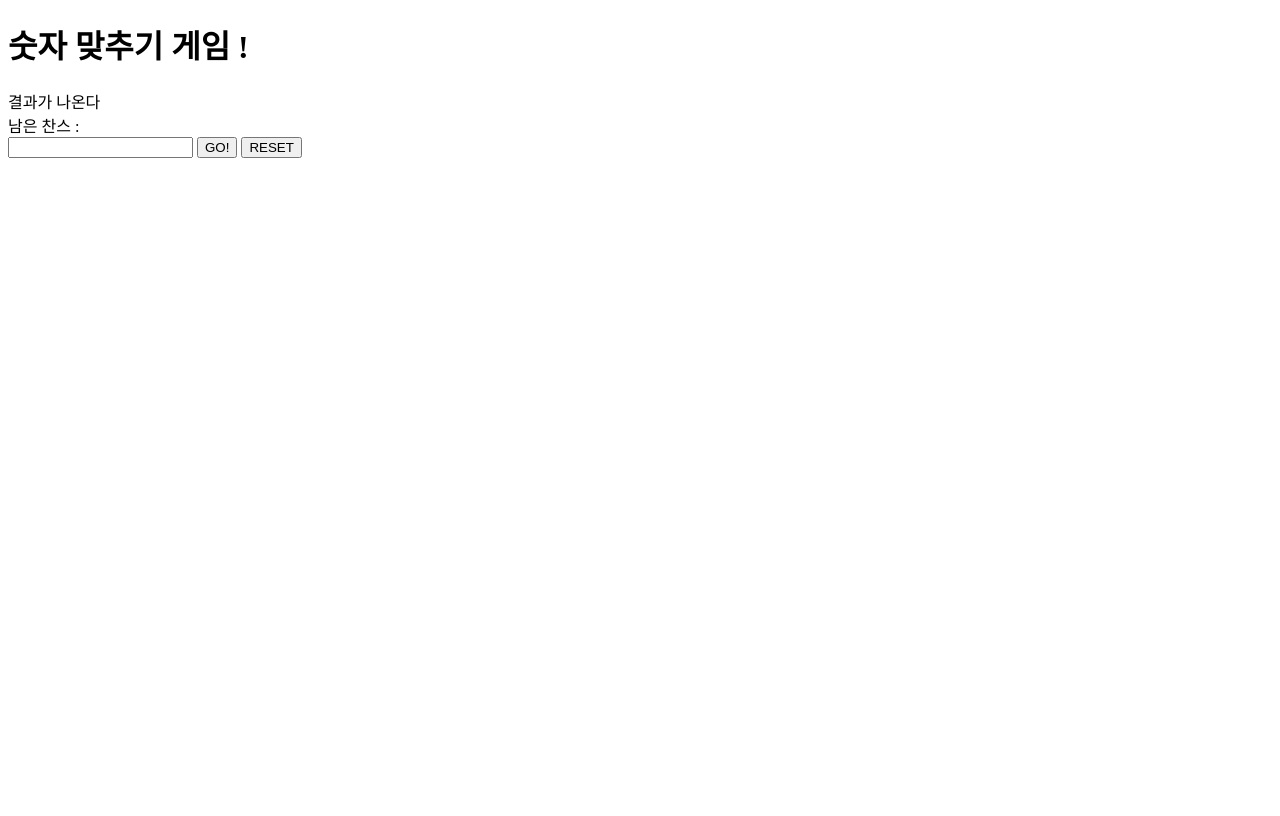
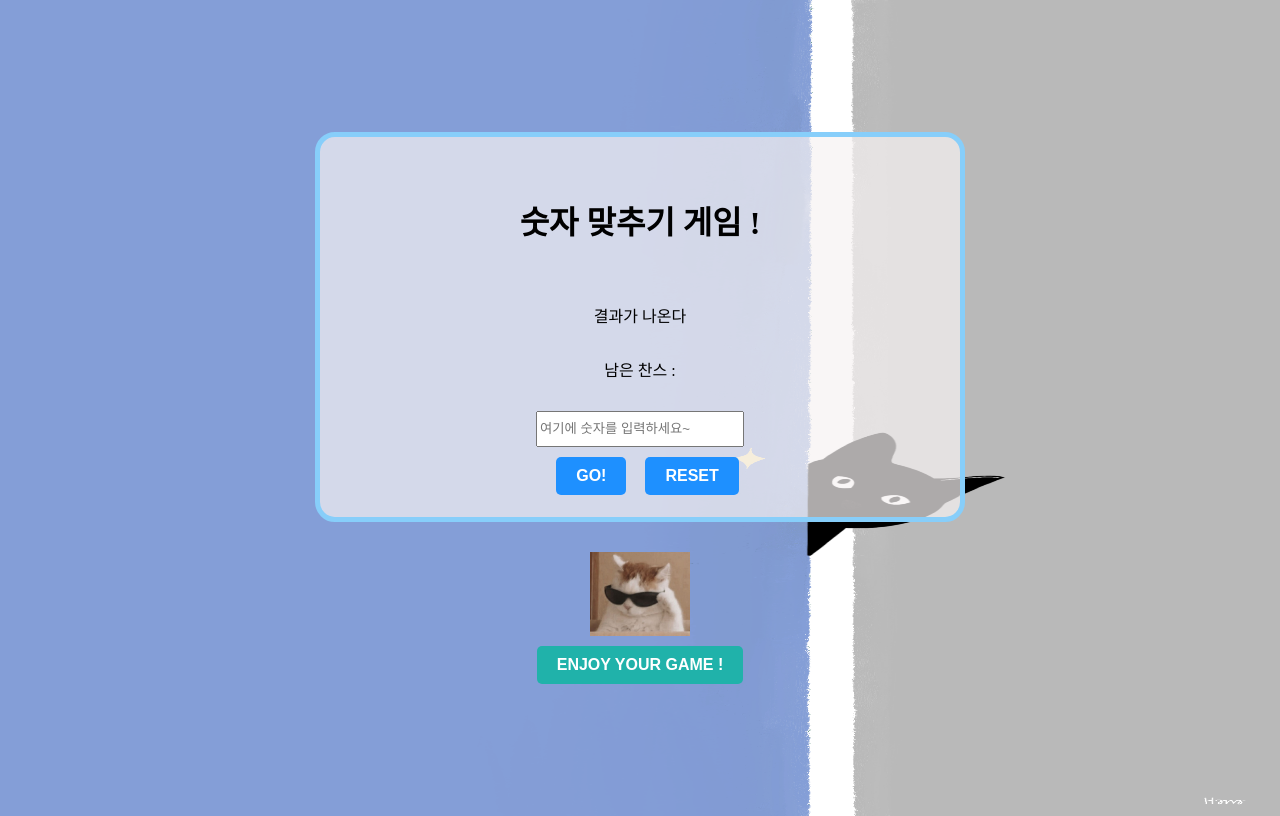
Before and after one commit to 0727ha/number-guess-game, a plain HTML site: page index.html in a window 1280 px wide. Drawn offline with Linux system fonts and the light colour scheme; a web font is replaced by a local one.

Commit message:
third-commit(css적용)

```diff
--- a/index.html
+++ b/index.html
@@ -9,14 +9,22 @@
 </head>
 
 <body>
-	<h1>숫자 맞추기 게임 !</h1>
+	<div class="container">
+		<h1 class="title">숫자 맞추기 게임 !</h1>
 		<div id="result-area">결과가 나온다</div>
 		<div id="chance-area">남은 찬스 : </div>
+		<div class="textIn">
 			<input type="number" id="user-input" />
+		</div>
 		<button id="playButton">GO!</button>
 		<button id="reset-button">RESET</button>
 		<script src="main.js"></script>
-	<p></p>
+
+	</div>
+	<img src="image/correct.PNG" alt="cat">
+	<button id="randomButton">ENJOY YOUR GAME !</button>
+
 </body>
 
+
 </html>
--- a/main.js
+++ b/main.js
@@ -15,13 +15,15 @@ let resultArea = document.getElementById("result-area");
 let resetButton = document.getElementById("reset-button");
 let chances = 5;
 let gameOver = false;
-let chanceArea = document.getElementById('chance-area');
+let chanceArea = document.getElementById("chance-area");
 let history = [];
+let randomButton = document.getElementById("randomButton");
 
 
-playButton.addEventListener("click", play)//click자리에 mouse등의 다양한 이벤트를 적용할 수 있음,play를 변수처럼 넘김
+playButton.addEventListener("click", play);//click자리에 mouse등의 다양한 이벤트를 적용할 수 있음,play를 변수처럼 넘김
 resetButton.addEventListener("click", reset);
 userInput.addEventListener("focus", function () { userInput.value = ""; });
+
 
 function pickRandomNum() {
 	computerNum = Math.floor(Math.random() * 100) + 1;
@@ -59,6 +61,7 @@ function play() {
 	}
 }
 
+
 function reset() {
 	//userinput창이 깨끗하게 정리되고
 	userInput.value = "";
@@ -68,3 +71,10 @@ function reset() {
 	resultArea.textContent = "결과값이 여기 나옵니다";
 }
 pickRandomNum();
+// input 상자의 기본값을 설정하는 함수
+function setInputPlaceholder() {
+	userInput.placeholder = '여기에 숫자를 입력하세요~';
+}
+
+// 페이지 로드 시 호출하여 기본값 설정
+setInputPlaceholder();
--- a/style.css
+++ b/style.css
@@ -0,0 +1,104 @@
+@import url('https://webfontworld.github.io/daegu/DalseoHealing.css');
+
+body {
+	background-size: 100% 100%;
+	background-position: center;
+	background-repeat: no-repeat;
+	height: 100vh;
+	display: flex;
+	flex-direction: column;
+	justify-content: center;
+	align-items: center;
+	font-family: 'DalseoHealing';
+	background-image: url(image/backui.PNG);
+}
+
+.container {
+	border: 5px solid lightskyblue;
+	border-radius: 20px;
+	text-align: center;
+	background-color: rgba(247, 243, 242, 0.7);
+	width: 640px;
+	height: 380px;
+}
+
+#playButton,
+#reset-button {
+	margin-top: 10px;
+	/* input 박스 아래에 위치하도록 여백을 추가합니다 */
+	padding: 10px 20px;
+	/* 버튼의 크기를 키웁니다 */
+	background-color: dodgerblue;
+	/* 블루 계열의 색상을 적용합니다 */
+	color: white;
+	/* 텍스트 색상을 밝은 색으로 설정합니다 */
+	border: none;
+	/* 테두리를 제거합니다 */
+	border-radius: 5px;
+	/* 모서리를 둥글게 만듭니다 */
+	cursor: pointer;
+	/* 마우스가 올라갔을 때 포인터 모양을 표시합니다 */
+	font-size: 16px;
+	/* 폰트 크기를 조정합니다 */
+	font-weight: bold;
+	/* 폰트를 굵게 설정합니다 */
+	transition: background-color 0.3s;
+	/* 배경색 변화에 대한 전환 효과를 추가합니다 */
+	margin-left: 15px
+}
+
+#playButton:hover,
+#reset-button:hover {
+	background-color: deepskyblue;
+	/* 마우스가 버튼 위에 있을 때 색상을 변경합니다 */
+}
+
+#result-area {
+	margin-top: 60px;
+	/* 원하는 간격만큼 위쪽 마진을 설정합니다 */
+	margin-bottom: 30px;
+}
+
+#chance-area {
+	margin-bottom: 30px;
+}
+
+#user-input {
+	width: 200px;
+	/* 원하는 너비로 설정합니다 */
+	height: 30px
+}
+
+.title {
+	margin-top: 60px;
+}
+
+#randomButton {
+	margin-top: 10px;
+	padding: 10px 20px;
+	background-color: lightseagreen;
+	color: white;
+	border: none;
+	border-radius: 5px;
+	cursor: pointer;
+	font-size: 16px;
+	font-weight: bold;
+	transition: background-color 0.3s;
+
+}
+
+#randomButton:hover {
+	background-color: black;
+}
+
+img {
+	margin-top: 30px;
+	bottom: 0;
+	/* 아래쪽으로부터 거리를 설정합니다. */
+	left: 0;
+	/* 왼쪽으로부터 거리를 설정합니다. */
+	width: 100px;
+	/* 이미지의 너비를 설정합니다. */
+	height: auto;
+	/* 이미지의 높이를 자동으로 조정합니다. */
+}
```
Also changed, not shown: image/backui.PNG (added), image/correct.png (added), image/wrong.png (added). Lines whose indentation alone changed are shown as unchanged.
